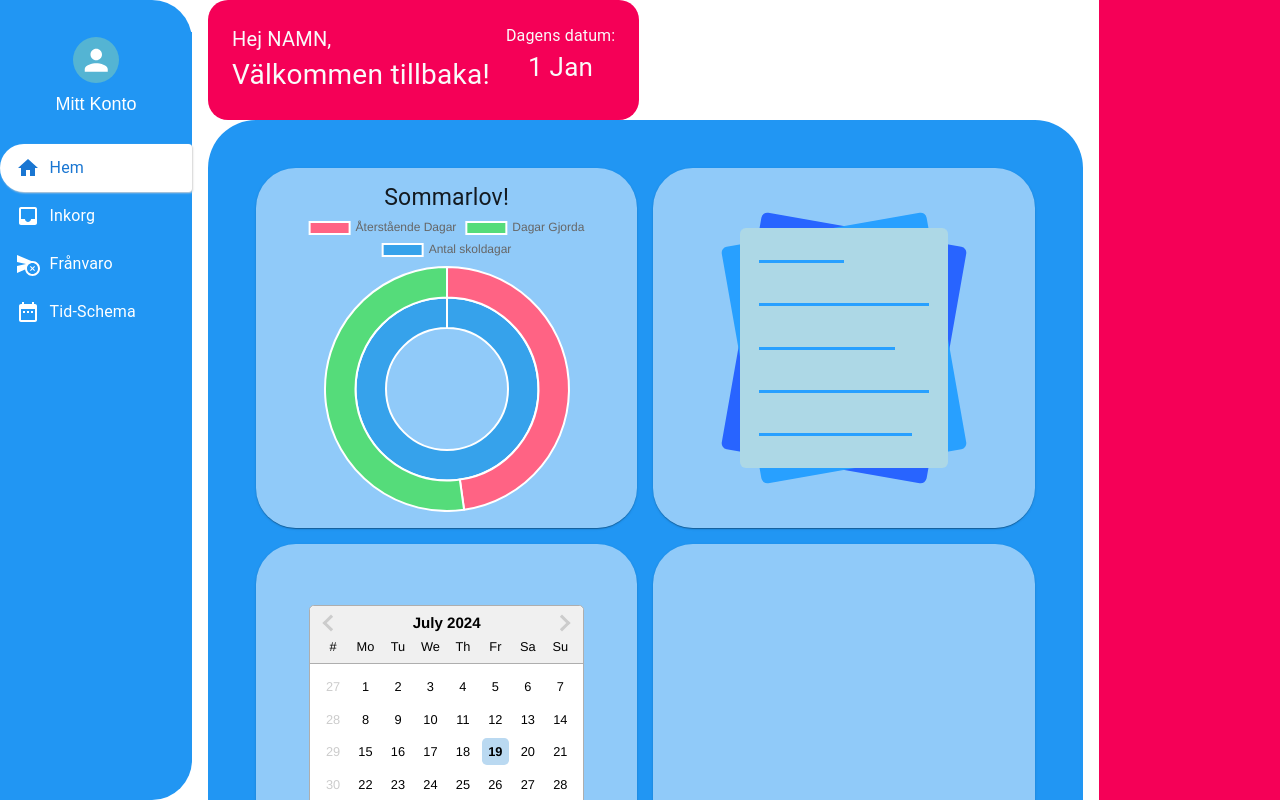
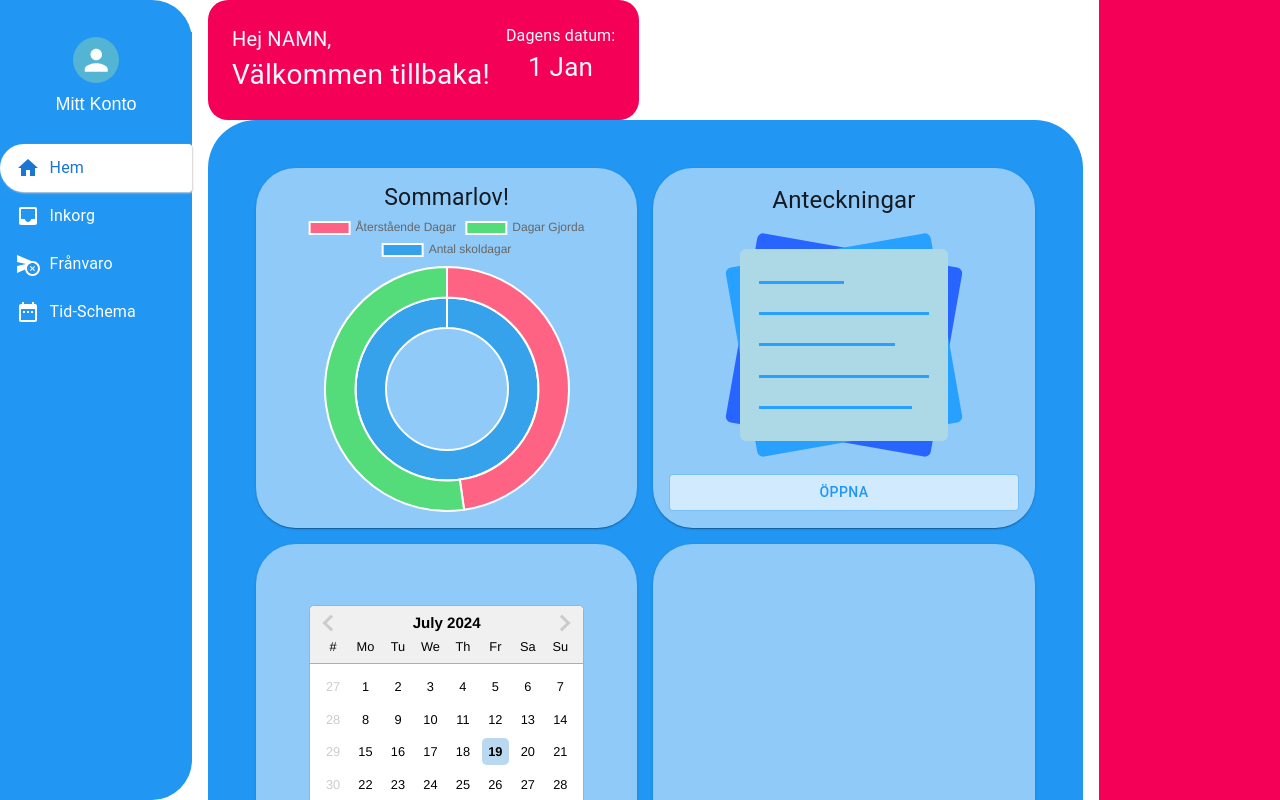
Before and after one commit to A-ForssmanP/InteractWithSchool, a React (Vite) app in the folder frontend/: page / in a window 1280 px wide. Shown: the top 800 px of the page. Built offline with nearby package versions, Linux system fonts and the light colour scheme; the HTML template or start-up script is replaced by a standard one.

Commit message:
add a button to open the notes

```diff
--- a/frontend/src/components/dashBoardNotes/DashBoardNotes.jsx
+++ b/frontend/src/components/dashBoardNotes/DashBoardNotes.jsx
@@ -1,4 +1,4 @@
-import { Box } from "@mui/material";
+import { Box, Typography, Button } from "@mui/material";
 
 function DashBoardNotes() {
   const paperData = [
@@ -6,14 +6,10 @@ function DashBoardNotes() {
       rows: 5,
       rowStyle: { height: "3px", backgroundColor: "rgba(40,160,255)" },
       paperStyles: {
-        cursor: "pointer",
         zIndex: 100,
         backgroundColor: "lightblue",
         transform: `rotate(0deg)`,
         borderRadius: "6px",
-        "&:hover": {
-          border: "2px solid rgba(40,160,255,0.4)",
-        },
       },
     },
     {
@@ -76,12 +72,15 @@ function DashBoardNotes() {
   };
 
   return (
-    <Box flex={1}>
+    <Box flex={1} display={"flex"} flexDirection={"column"}>
+      <Typography variant="h4" fontSize={24} textAlign={"center"}>
+        Anteckningar
+      </Typography>
       <Box
         position={"relative"}
-        height={"15rem"}
+        height={"12rem"}
         width={"13rem"}
-        margin={"0 auto"}
+        margin={"2.1rem auto"}
         display={"flex"}
         borderRadius={"6px"}
       >
@@ -89,6 +88,9 @@ function DashBoardNotes() {
           createNotePaper(index, item.rows, item.rowStyle, item.paperStyles)
         )}
       </Box>
+      <Button variant="outlined" sx={{ bgcolor: "rgba(255,255,255,0.6)" }}>
+        Öppna
+      </Button>
     </Box>
   );
 }
```
